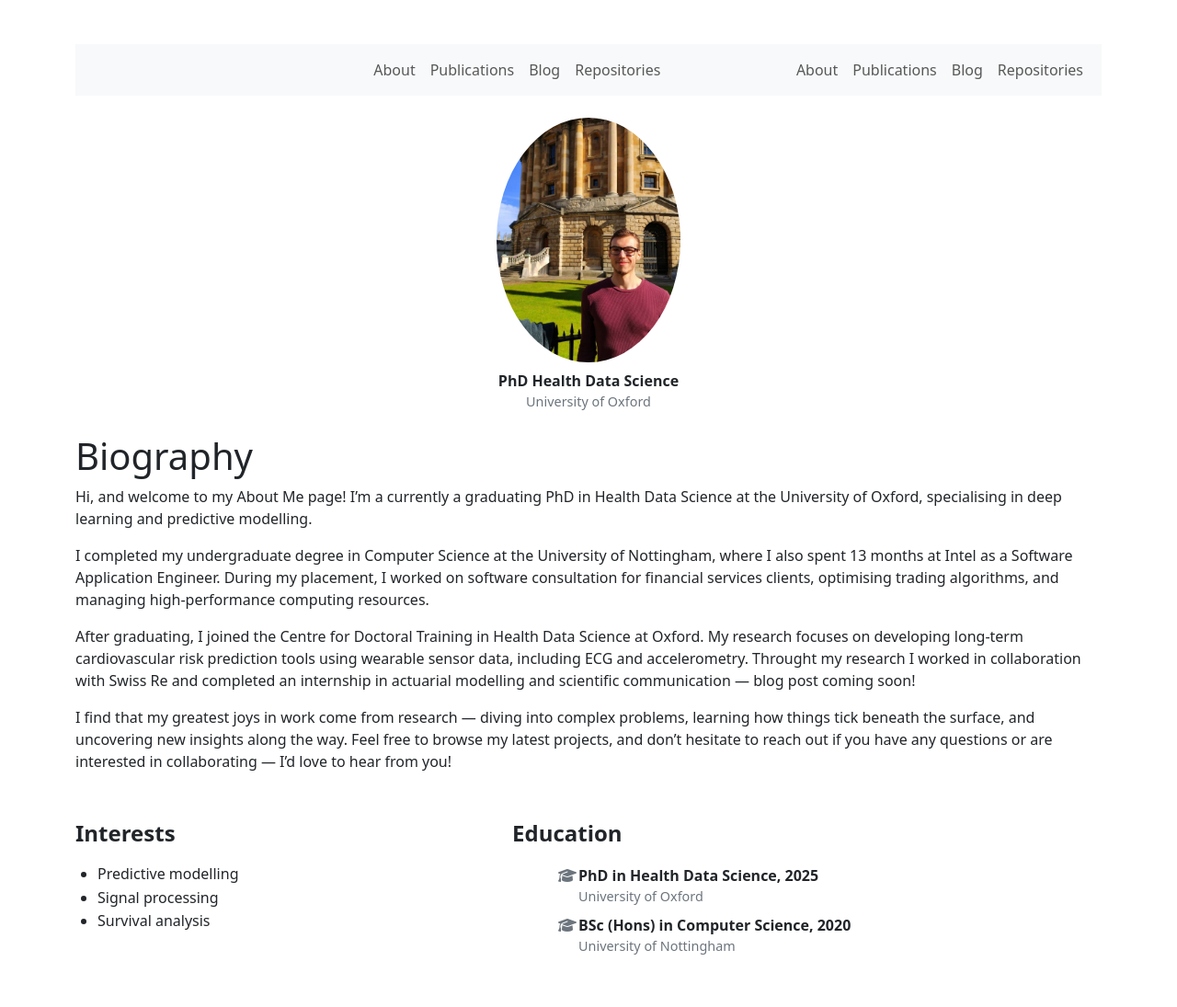
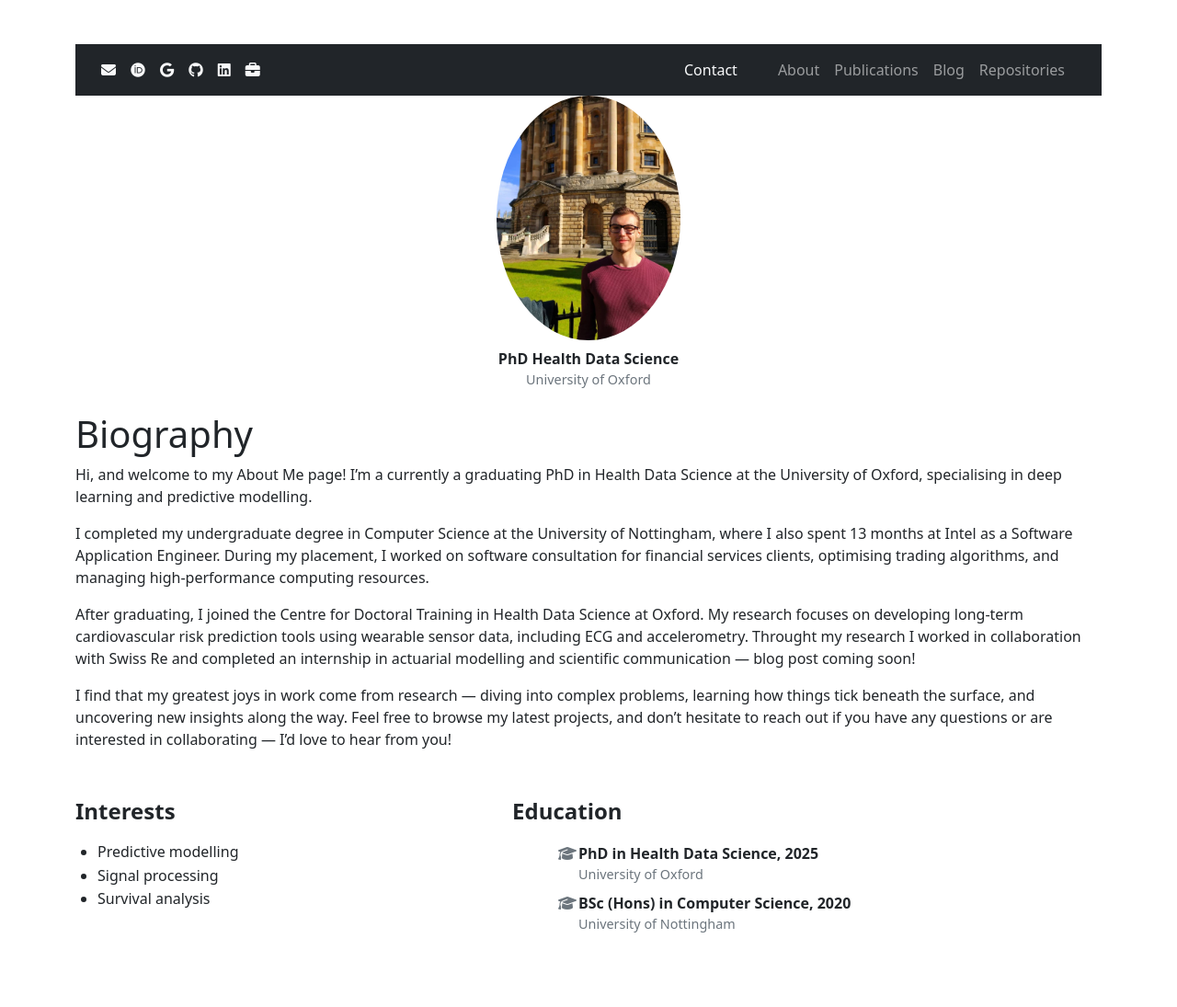
Before and after one commit to Ads98/Ads98.github.io, a Jekyll site: the page built from index.md, in a window 1280 px wide. Shown: the whole page at 92% size. Built offline with Jekyll 4.4.1, drawn with Linux system fonts in a browser that asks for light colours; after the commit the page ends 1071 px from its top, so only the background shows below that.

Commit message:
Nav bar toggle

```diff
--- a/_includes/navbar.html
+++ b/_includes/navbar.html
@@ -1,17 +1,30 @@
-<nav class="navbar navbar-expand-lg navbar-light bg-light mb-4">
-  <div class="container-fluid">
+<nav class="navbar navbar-expand-lg navbar-dark bg-dark w-100 px-3">
+    <div class="container-fluid d-flex justify-content-between align-items-center">
+
       <!-- 🔗 Left: Social icons -->
       <div class="d-flex align-items-center gap-3">
         <a href="mailto:your@email.com" class="text-light" aria-label="Email"><i class="fas fa-envelope"></i></a>
         <a href="https://orcid.org/XXXX-XXXX-XXXX-XXXX" class="text-light" aria-label="ORCID"><i class="fab fa-orcid"></i></a>
-        <a href="https://scholar.google.com/..." class="text-light" aria-label="Google Scholar"><i class="fab fa-google"></i></a>
+        <a href="https://scholar.google.com/" class="text-light" aria-label="Google Scholar"><i class="fab fa-google"></i></a>
         <a href="https://github.com/yourusername" class="text-light" aria-label="GitHub"><i class="fab fa-github"></i></a>
         <a href="https://www.linkedin.com/in/yourprofile" class="text-light" aria-label="LinkedIn"><i class="fab fa-linkedin"></i></a>
         <a href="/cv.pdf" class="text-light" aria-label="CV"><i class="fas fa-briefcase"></i></a>
       </div>
 
-          <!-- 🔗 Right: Menu + always-visible link -->
-    <div class="collapse navbar-collapse justify-content-end" id="navbarMain">
+      <!-- 🔗 Right: Contact and toggler -->
+      <div class="d-flex align-items-center gap-3">
+        <a href="{{ '/contact/' | relative_url }}" class="nav-link text-light px-2">Contact</a>
+
+        <!-- Toggler -->
+        <button class="navbar-toggler" type="button" data-bs-toggle="collapse" data-bs-target="#navbarMain"
+          aria-controls="navbarMain" aria-expanded="false" aria-label="Toggle navigation">
+          <span class="navbar-toggler-icon"></span>
+        </button>
+      </div>
+    </div>
+
+    <!-- 🔽 Collapsible links -->
+    <div class="collapse navbar-collapse justify-content-end px-3" id="navbarMain">
       <ul class="navbar-nav">
         <li class="nav-item">
           <a class="nav-link" href="{{ '/' | relative_url }}">About</a>
@@ -27,34 +40,4 @@
         </li>
       </ul>
     </div>
-
-       <!-- 🔘 Navbar Toggler (for small screens) -->
-       <button class="navbar-toggler" type="button" data-bs-toggle="collapse" data-bs-target="#navbarMain"
-       aria-controls="navbarMain" aria-expanded="false" aria-label="Toggle navigation">
-       <span class="navbar-toggler-icon"></span>
-     </button>
-
-     <!-- 🔗 Collapsible navigation links -->
-     <div class="collapse navbar-collapse justify-content-end" id="navbarMain">
-       <ul class="navbar-nav">
-         <li class="nav-item">
-           <a class="nav-link" href="{{ '/' | relative_url }}">About</a>
-         </li>
-         <li class="nav-item">
-           <a class="nav-link" href="{{ '/publications/' | relative_url }}">Publications</a>
-         </li>
-         <li class="nav-item">
-           <a class="nav-link" href="{{ '/blog/' | relative_url }}">Blog</a>
-         </li>
-         <li class="nav-item">
-           <a class="nav-link" href="{{ '/repositories/' | relative_url }}">Repositories</a>
-         </li>
-         <!-- Contact again for mobile menu -->
-         <li class="nav-item d-lg-none">
-           <a class="nav-link" href="{{ '/contact/' | relative_url }}">Contact</a>
-         </li>
-       </ul>
-     </div>
-
-   </div>
   </nav>
```
Lines whose indentation alone changed are shown as unchanged.
